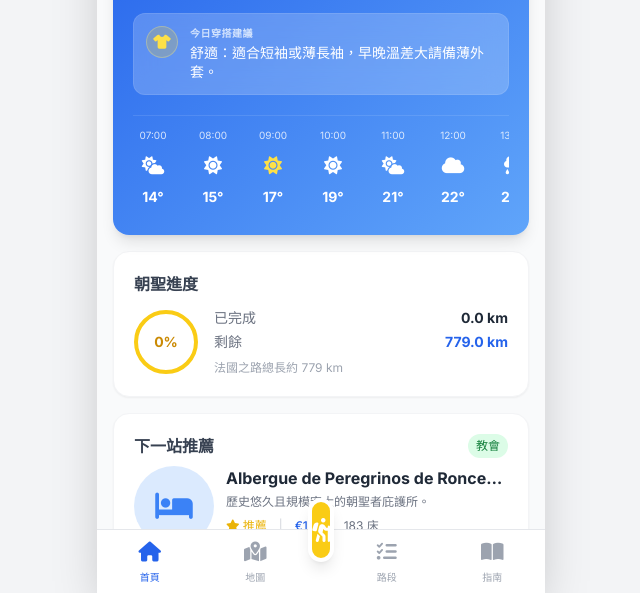
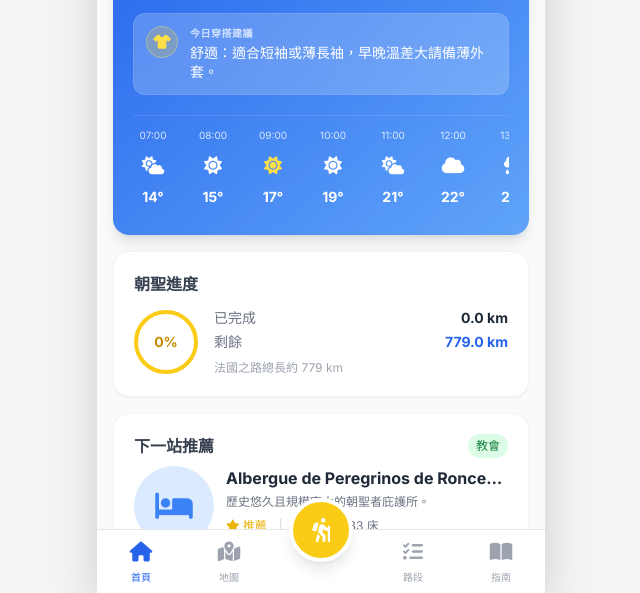
Before and after one commit to Randall2000/randall-camino, a plain HTML site: page index.html in a window 1280 px wide. Shown: the part 207-800 px from the top of the page, without its empty margins (319-959 px from the left). Drawn offline with nearby package versions, Linux system fonts and the light colour scheme.

Commit message:
Update index.html

```diff
--- a/index.html
+++ b/index.html
@@ -598,8 +598,8 @@
                 <span class="text-[10px] font-medium">地圖</span>
             </button>
 
-            <!-- 修正：使用您指定的樣式，確保圓形、尺寸適中且位置正確 -->
-            <button class="relative -top-8 bg-yellow-400 text-white w-16 h-16 rounded-full shadow-lg flex items-center justify-center border-4 border-white transform active:scale-95 transition z-10" @click="quickLog">
+            <!-- 修正：加入 mx-4 增加左右間距，並確保 shrink-0 不被壓縮 -->
+            <button class="relative -top-8 bg-yellow-400 text-white w-16 h-16 shrink-0 rounded-full shadow-lg flex items-center justify-center border-4 border-white transform active:scale-95 transition z-10 mx-4" @click="quickLog">
                 <i class="fa-solid fa-person-hiking text-2xl"></i>
             </button>
 
```
